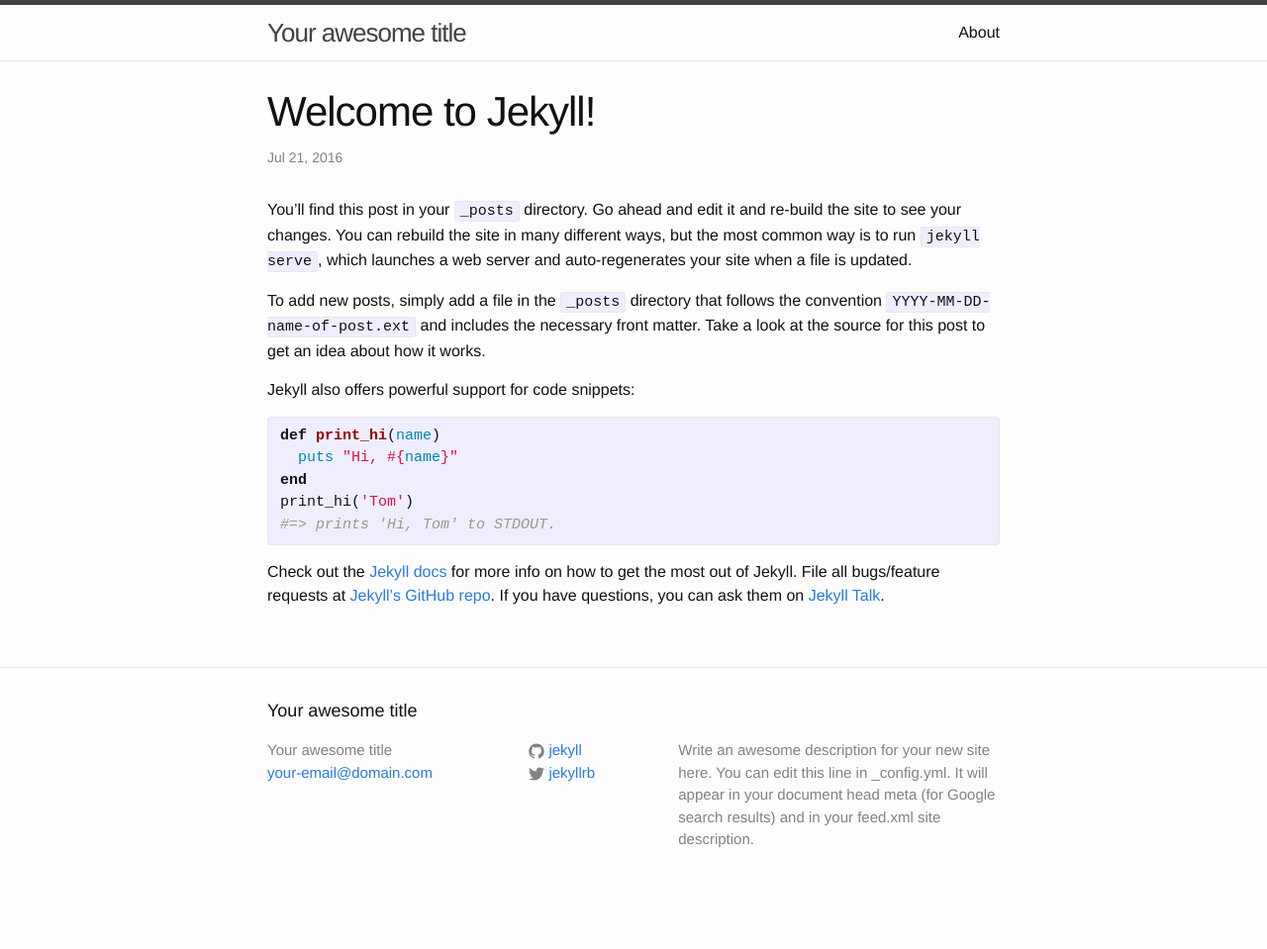
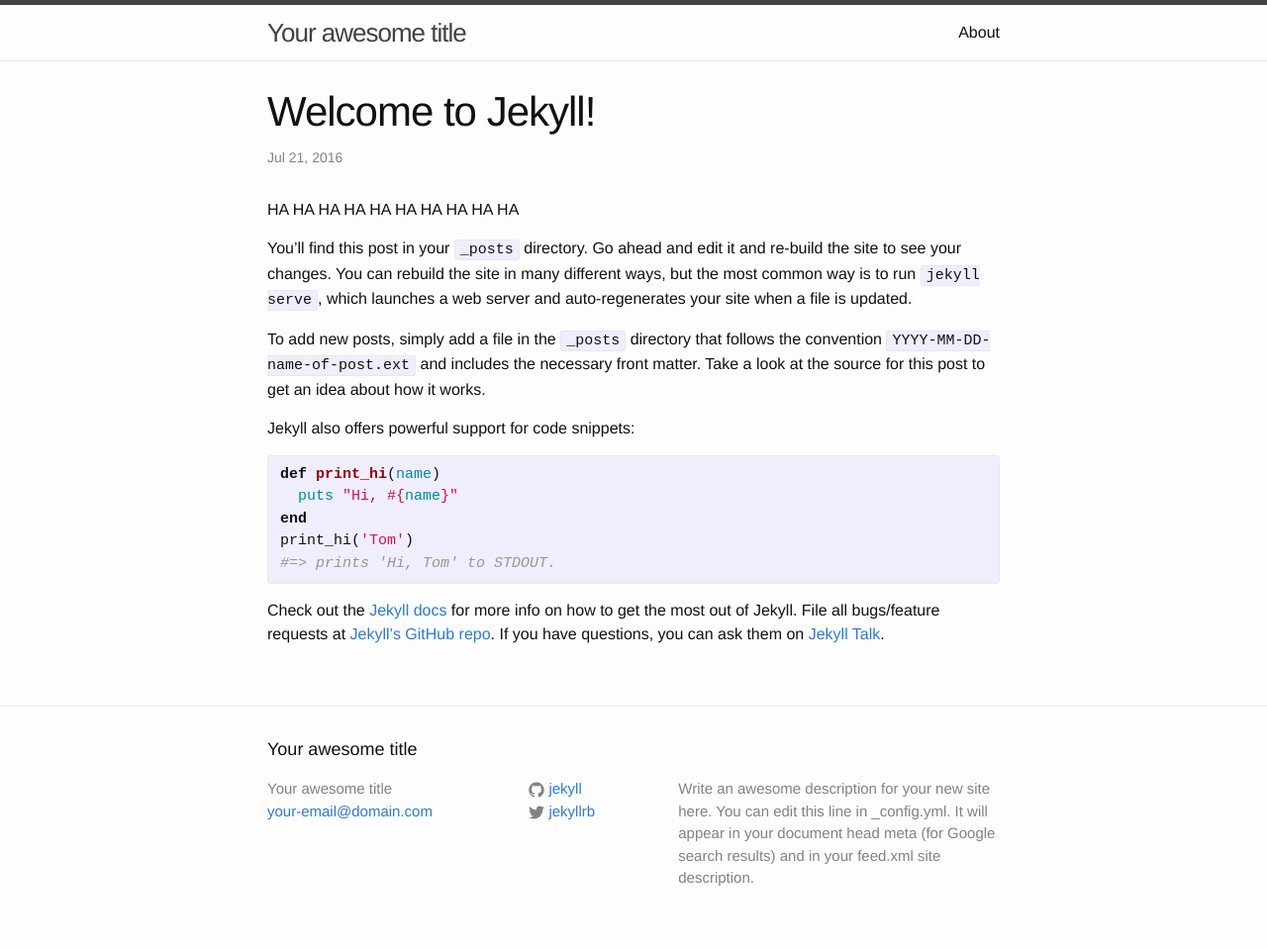
Before and after one commit to jonthebeef/jonthebeef.github.io, a Jekyll site: the page built from _posts/2016-07-21-welcome-to-jekyll.markdown, in a window 1280 px wide. Shown: the whole page at 99% size. Built offline with Jekyll 4.4.1, drawn with Linux system fonts in a browser that asks for light colours; before the commit the page ends 920 px from its top, so only the background shows below that.

```diff
--- a/_posts/2016-07-21-welcome-to-jekyll.markdown
+++ b/_posts/2016-07-21-welcome-to-jekyll.markdown
@@ -4,6 +4,9 @@ title:  "Welcome to Jekyll!"
 date:   2016-07-21 11:58:31 +0100
 categories: jekyll update
 ---
+HA HA HA HA HA HA HA HA HA HA
+
+
 You’ll find this post in your `_posts` directory. Go ahead and edit it and re-build the site to see your changes. You can rebuild the site in many different ways, but the most common way is to run `jekyll serve`, which launches a web server and auto-regenerates your site when a file is updated.
 
 To add new posts, simply add a file in the `_posts` directory that follows the convention `YYYY-MM-DD-name-of-post.ext` and includes the necessary front matter. Take a look at the source for this post to get an idea about how it works.
```
